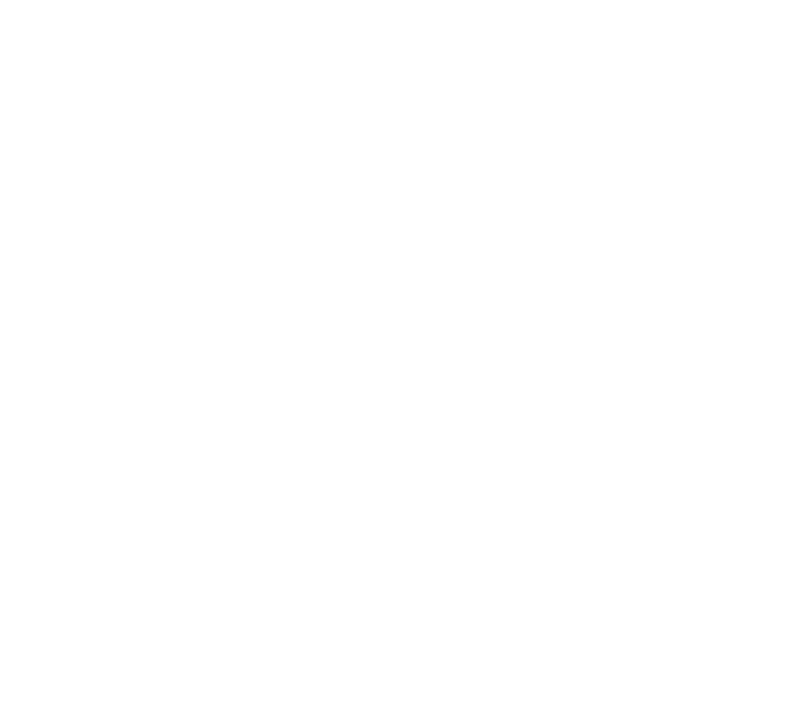
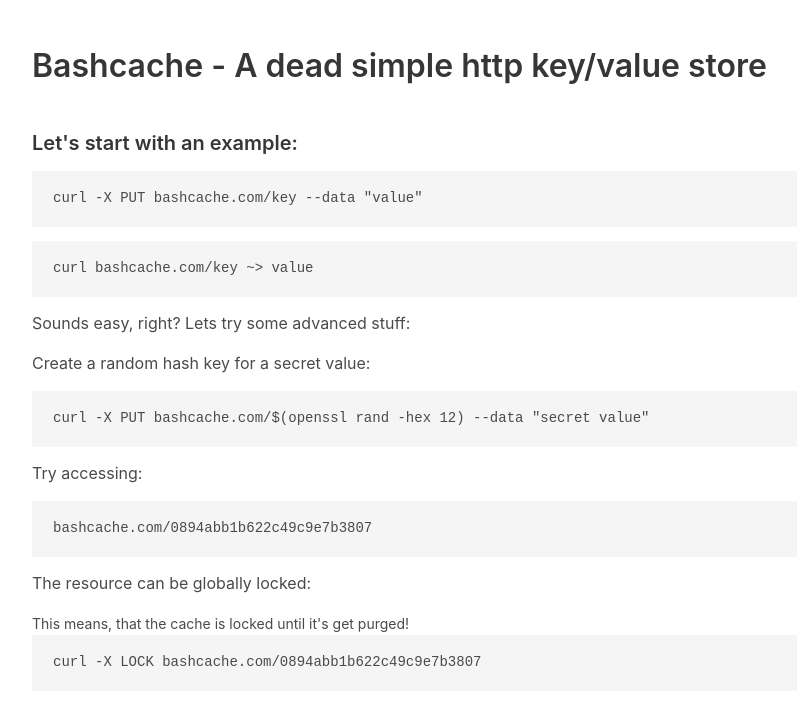
Before and after one commit to ParadoXxGER/bashcache, a website: page index.html in a window 1280 px wide. Shown: the whole page, without its empty margins (32-829 px from the left). Drawn offline with nearby package versions, Linux system fonts and the light colour scheme.

Commit message:
start documenting

```diff
--- a/index.html
+++ b/index.html
@@ -1,11 +1,37 @@
 <!DOCTYPE html>
-<html lang="en">
+<html>
+
 <head>
-    <meta charset="UTF-8">
-    <meta name="viewport" content="width=device-width, initial-scale=1.0">
-    <meta http-equiv="X-UA-Compatible" content="ie=edge">
-    <title>Bashcache</title>
+    <meta charset="utf-8">
+    <meta name="viewport" content="width=device-width, initial-scale=1">
+    <title>Bashcache - A dead simple http key/value store</title>
+    <link rel="stylesheet" href="https://maxcdn.bootstrapcdn.com/font-awesome/4.7.0/css/font-awesome.min.css">
+    <link rel="stylesheet" href="https://cdnjs.cloudflare.com/ajax/libs/bulma/0.5.3/css/bulma.min.css">
 </head>
+
 <body>
+    <section class="section">
+        <div class="container">
+            <h1 class="title">
+                Bashcache - A dead simple http key/value store
+            </h1>
+            <br>
+
+            <div class="content">
+                <h4>Let's start with an example:</h4>
+                <pre>curl -X PUT bashcache.com/key --data "value"</pre>
+                <pre>curl bashcache.com/key ~> value</pre>
+                <p>Sounds easy, right? Lets try some advanced stuff:</p>
+                <p>Create a random hash key for a secret value:</p>
+                <pre>curl -X PUT bashcache.com/$(openssl rand -hex 12) --data "secret value"</pre>
+                <p>Try accessing:</p>
+                <pre>bashcache.com/0894abb1b622c49c9e7b3807</pre>
+                <p>The resource can be globally locked:</p>
+                <small>This means, that the cache is locked until it's get purged!</small>
+                <pre>curl -X LOCK bashcache.com/0894abb1b622c49c9e7b3807</pre>
+            </div>
+        </div>
+    </section>
 </body>
+
 </html>
```
